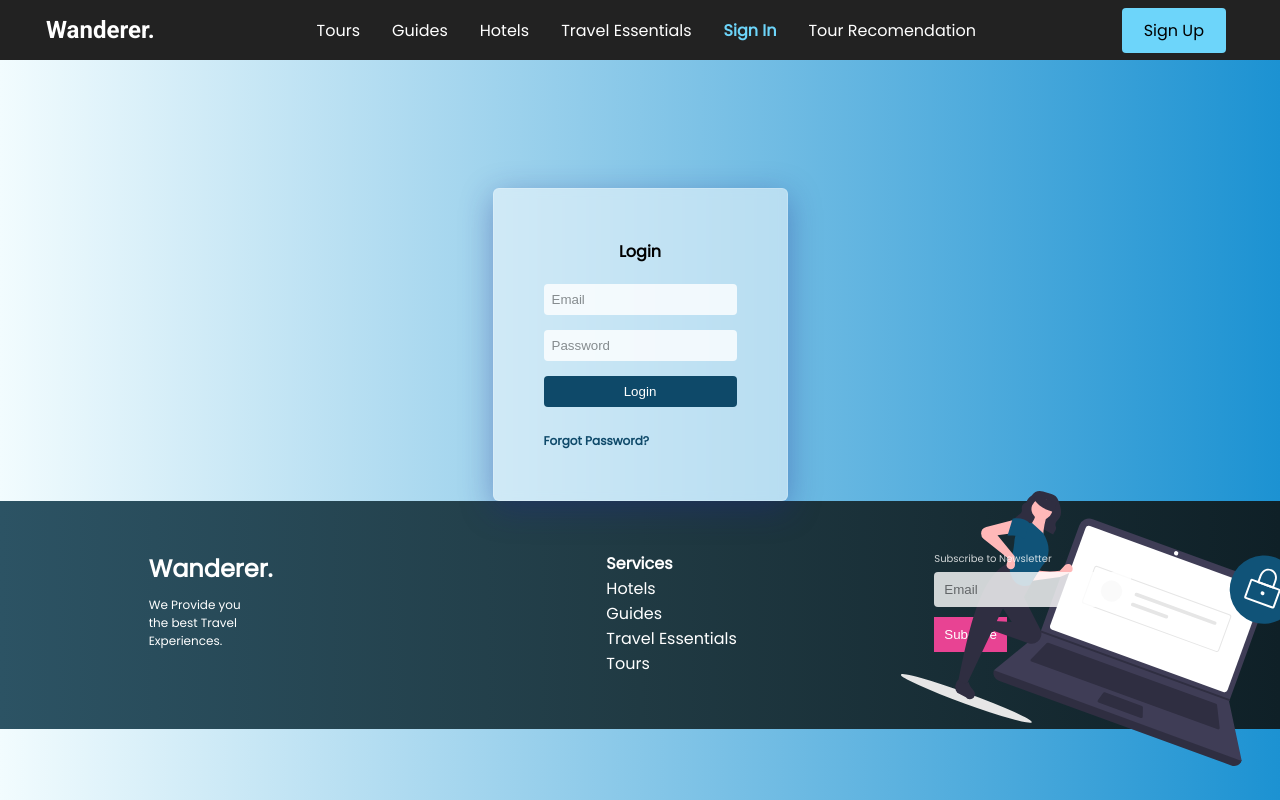
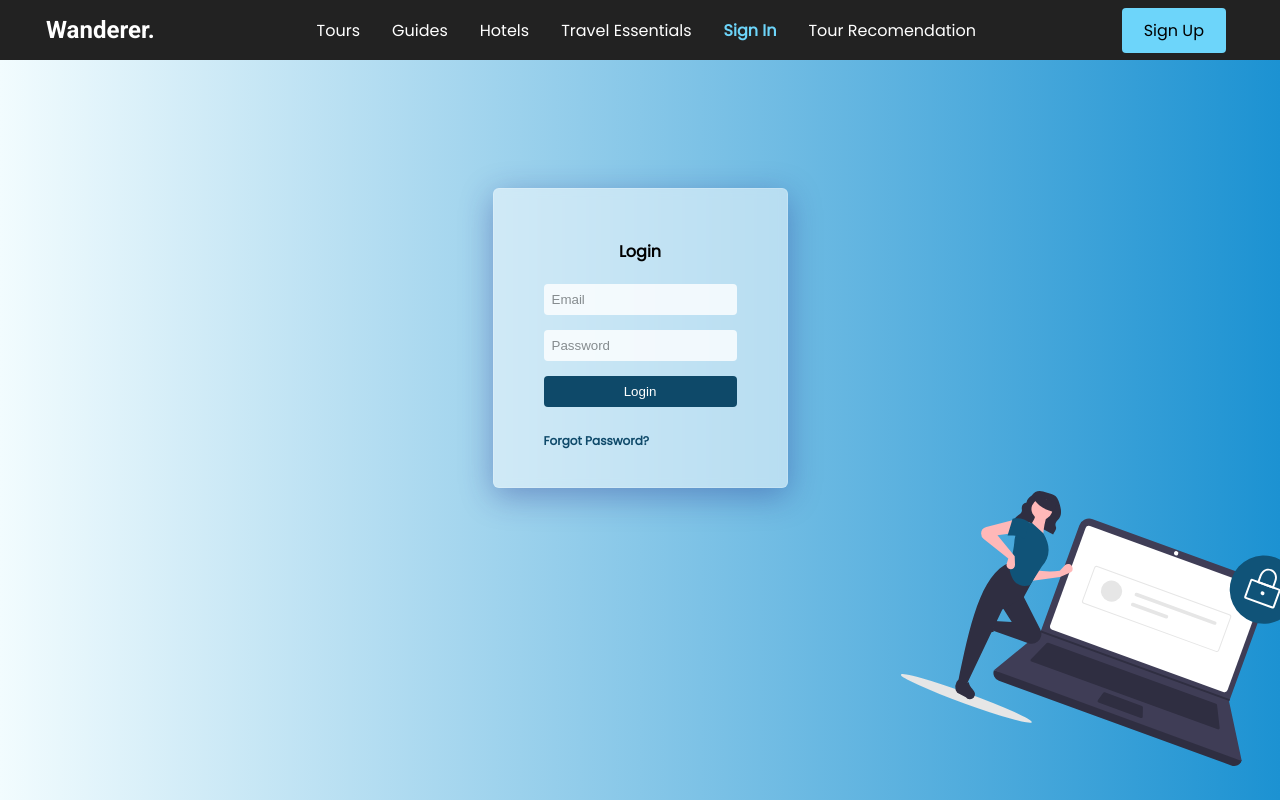
Before and after one commit to ahsanrana023/Wanderer-Application, a React (Create React App) app in the folder wanderer-project/: page /login in a window 1280 px wide. Shown: the top 800 px of the page. Built offline with nearby package versions, Linux system fonts and the light colour scheme.

Commit message:
Update login.css

```diff
--- a/wanderer-project/src/Pages/login.css
+++ b/wanderer-project/src/Pages/login.css
@@ -30,6 +30,7 @@ body {
   width: 100%;
   display: flex;
   justify-content: center;
+  height: 100vh;
 }
 
 .login--form {
@@ -40,6 +41,7 @@ body {
   border: 1px solid rgba(255, 255, 255, 0.18);
   border-radius: 6px;
   padding: 50px;
+  height: 300px;
 }
 
 .login--form > h4 {
```
